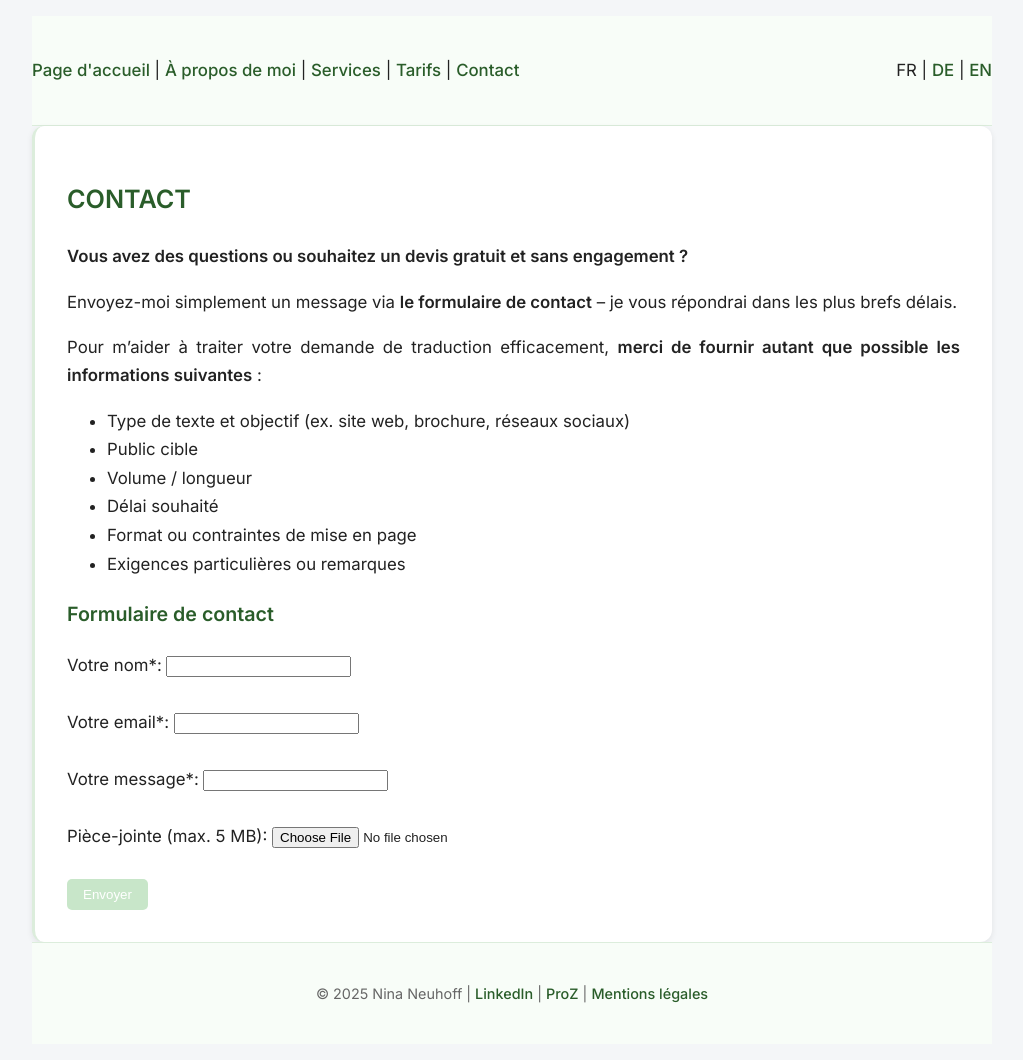
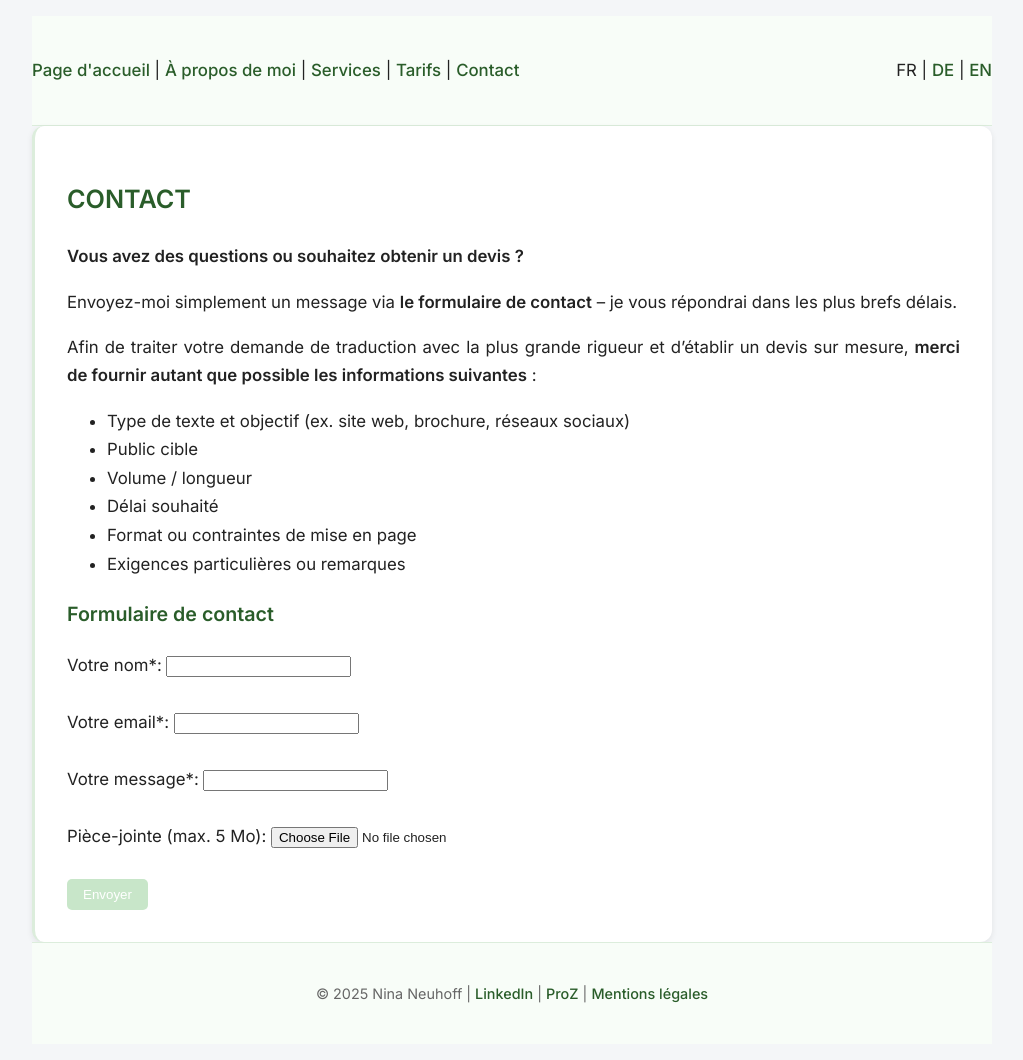
Before and after one commit to nneuhoff/traduction-translation-uebersetzung, a Jekyll site: the page built from fr/contact.md, in a window 1280 px wide. Shown: the whole page, without its empty margins (128-1151 px from the left). Built offline with Jekyll 4.4.1, drawn with Linux system fonts in a browser that asks for light colours.

Commit message:
Update contact.md

```diff
--- a/fr/contact.md
+++ b/fr/contact.md
@@ -6,11 +6,11 @@ lang: fr
 
 ## CONTACT
 
-**Vous avez des questions ou souhaitez un devis gratuit et sans engagement ?**
+**Vous avez des questions ou souhaitez obtenir un devis ?**
 
 Envoyez-moi simplement un message via **le formulaire de contact** – je vous répondrai dans les plus brefs délais.
 
-Pour m’aider à traiter votre demande de traduction efficacement, **merci de fournir autant que possible les informations suivantes** :
+Afin de traiter votre demande de traduction avec la plus grande rigueur et d'établir un devis sur mesure, **merci de fournir autant que possible les informations suivantes** :
 
 - Type de texte et objectif (ex. site web, brochure, réseaux sociaux)
 - Public cible
@@ -44,7 +44,7 @@ Pour m’aider à traiter votre demande de traduction efficacement, **merci de f
   <br><br>
 
   <label>
-    Pièce-jointe (max. 5 MB):
+    Pièce-jointe (max. 5 Mo):
     <input type="file" name="file">
   </label>
   <br><br>
```
